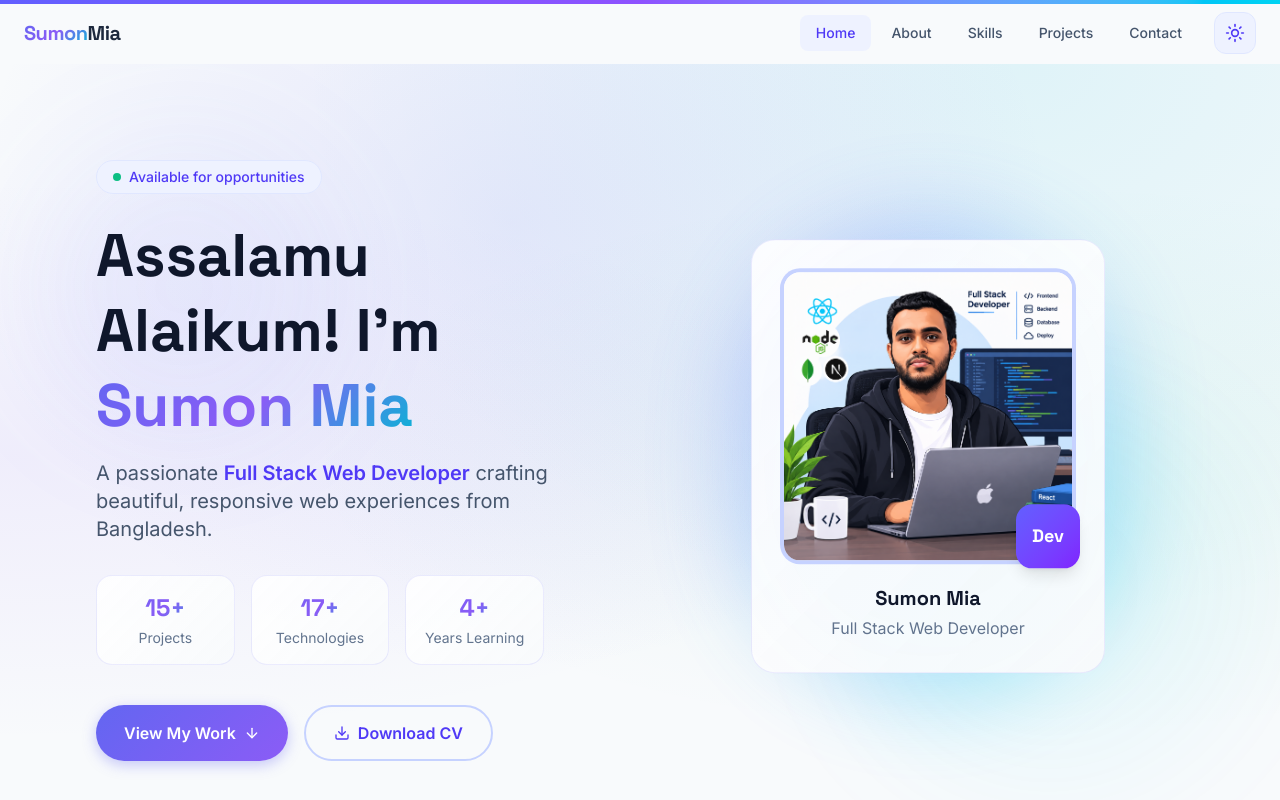
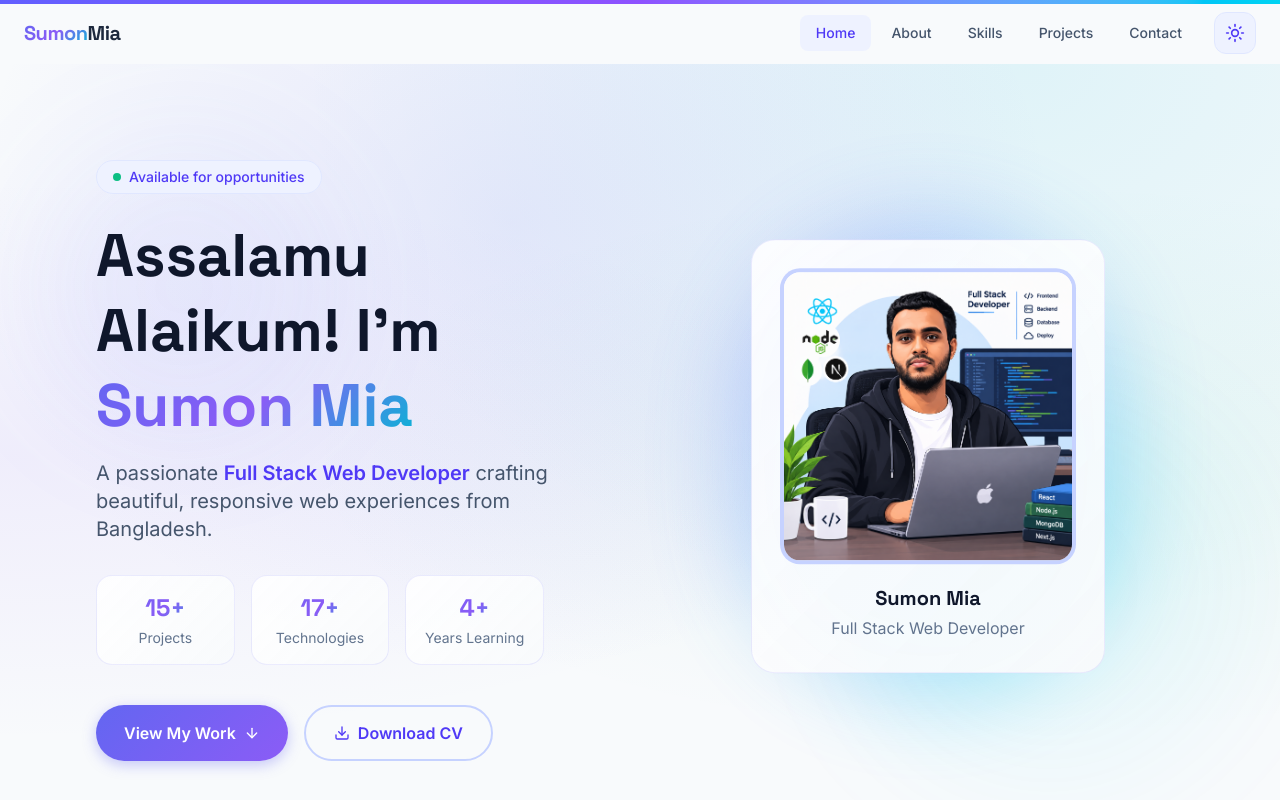
Before and after one commit to Sumon7862/sumon-mia, a React (Vite) app: page / in a window 1280 px wide. Shown: the top 800 px of the page. Built offline with nearby package versions, Linux system fonts and the light colour scheme.

Commit message:
remove Dev from Profile Image

```diff
--- a/src/Components/Hero.jsx
+++ b/src/Components/Hero.jsx
@@ -121,9 +121,6 @@ const Hero = () => {
                              object-cover rounded-2xl mx-auto
                              ring-4 ring-indigo-200 dark:ring-indigo-500/30"
                 />
-                <div className="absolute -bottom-2 -right-2 w-16 h-16 bg-gradient-to-br from-indigo-500 to-violet-600 rounded-2xl flex items-center justify-center text-white font-display font-bold text-lg shadow-lg">
-                  Dev
-                </div>
               </div>
               <div className="mt-6 text-center">
                 <h3 className="font-display text-xl font-bold text-slate-900 dark:text-white">
```
